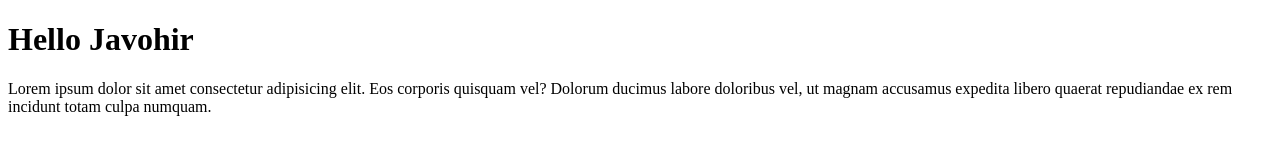
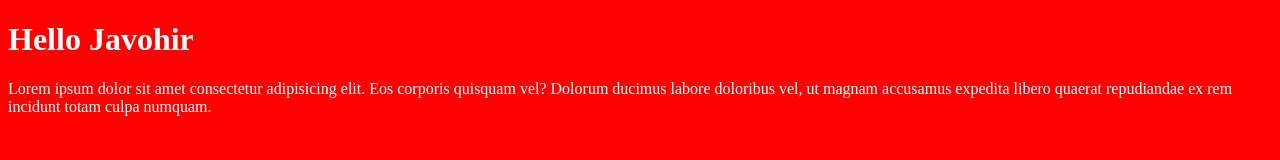
Before and after one commit to JavohirBerdiyev/barderPage, a plain HTML site: page index.html in a window 1280 px wide. Drawn offline with Linux system fonts and the light colour scheme.

Commit message:
add style file and changed index.html

```diff
--- a/index.html
+++ b/index.html
@@ -4,6 +4,7 @@
   <meta charset="UTF-8">
   <meta http-equiv="X-UA-Compatible" content="IE=edge">
   <meta name="viewport" content="width=device-width, initial-scale=1.0">
+  <link rel="stylesheet" href="style.css">
   <title>Document</title>
 </head>
 <body>
--- /dev/null
+++ b/style.css
@@ -0,0 +1,4 @@
+body {
+  background-color: red;
+  color: white;
+}
```
